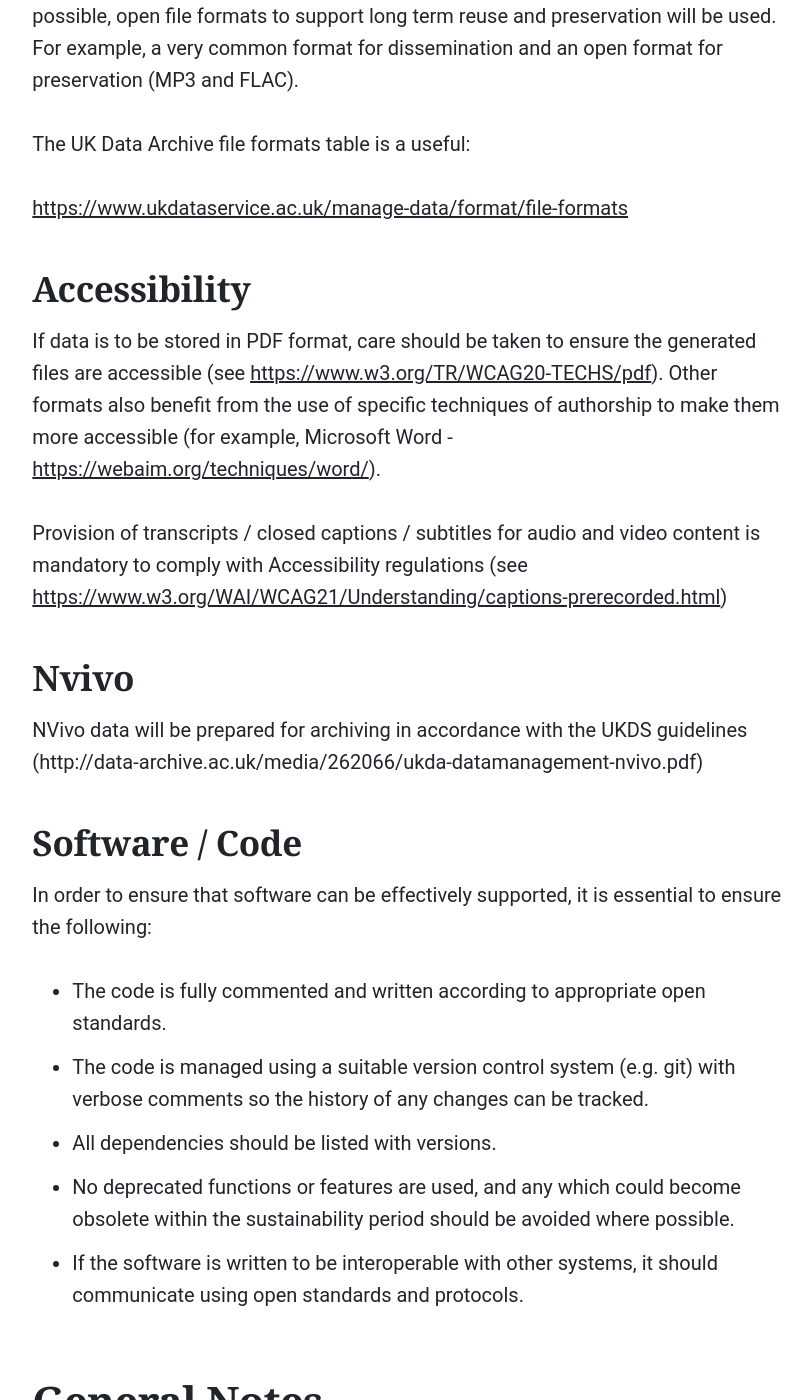
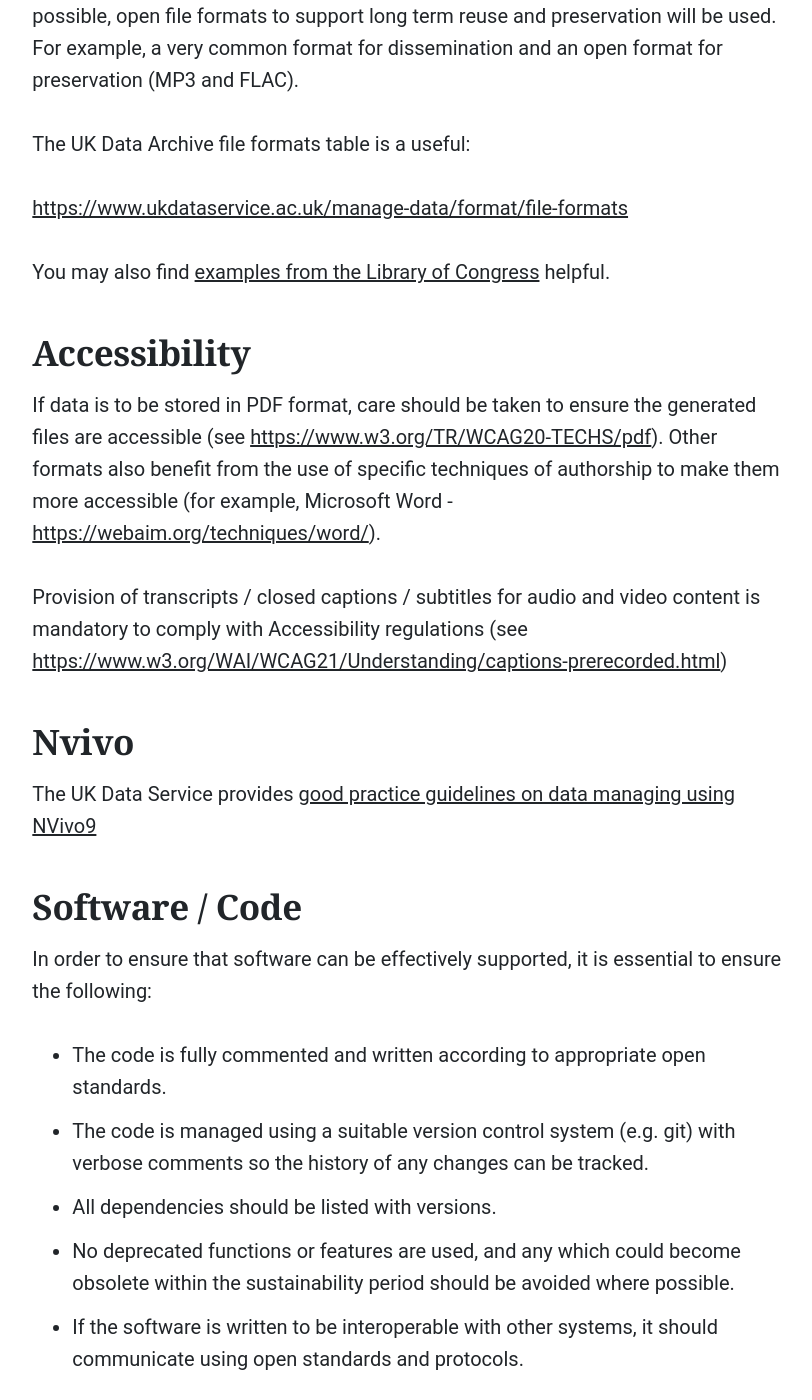
Before and after one commit to uol-library/rdl-handbook, a Jekyll site: the page built from pages/data-management/data-collection.md, in a window 1280 px wide and 1400 px high, scrolled down 1287 px. Shown: the whole window, without its empty margins (201-1013 px from the left). Built offline with Jekyll 4.4.1, drawn with Linux system fonts in a browser that asks for light colours; some web fonts are replaced.

Commit message:
Update data-collection.md
Duff links changed. This page should be split into (I) data collection and storage (ii) file formats and (iii) good practice on writing and citing code

```diff
--- a/pages/data-management/data-collection.md
+++ b/pages/data-management/data-collection.md
@@ -14,6 +14,8 @@ The UK Data Archive file formats table is a useful:
 
 <https://www.ukdataservice.ac.uk/manage-data/format/file-formats>
 
+You may also find [examples from the Library of Congress](https://www.loc.gov/preservation/resources/rfs/TOC.html) helpful.
+
 ### Accessibility
 
 If data is to be stored in PDF format, care should be taken to ensure the generated files are accessible (see <https://www.w3.org/TR/WCAG20-TECHS/pdf>). Other formats also benefit from the use of specific techniques of authorship to make them more accessible (for example, Microsoft Word - <https://webaim.org/techniques/word/>).
@@ -22,7 +24,7 @@ Provision of transcripts / closed captions / subtitles for audio and video conte
 
 ### Nvivo
 
-NVivo data will be prepared for archiving in accordance with the UKDS guidelines (http://data-archive.ac.uk/media/262066/ukda-datamanagement-nvivo.pdf)
+The UK Data Service provides [good practice guidelines on data managing using NVivo9](https://ukdataservice.ac.uk//app/uploads/ukda-datamanagement-nvivo.pdf)
 
 ### Software / Code
 
```
